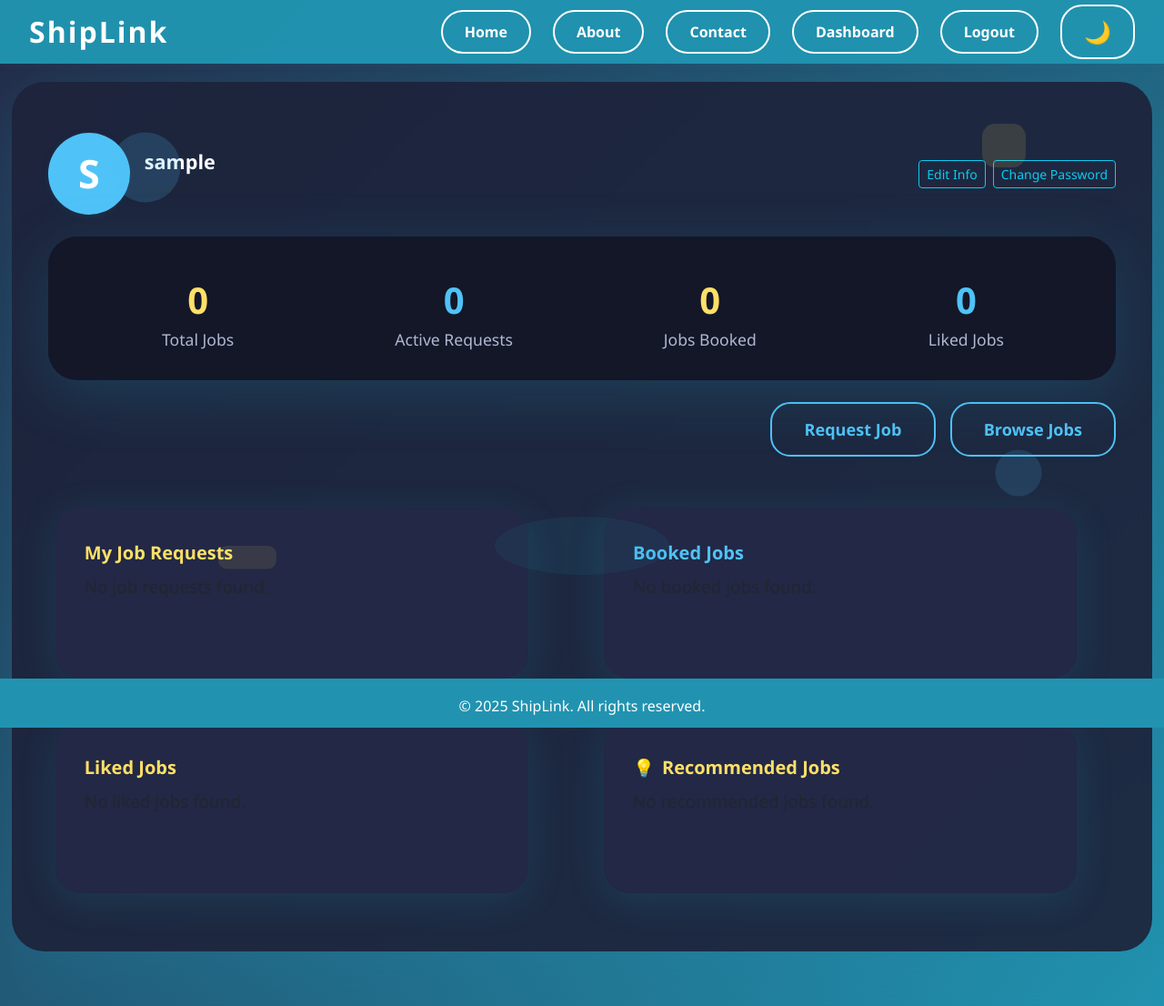
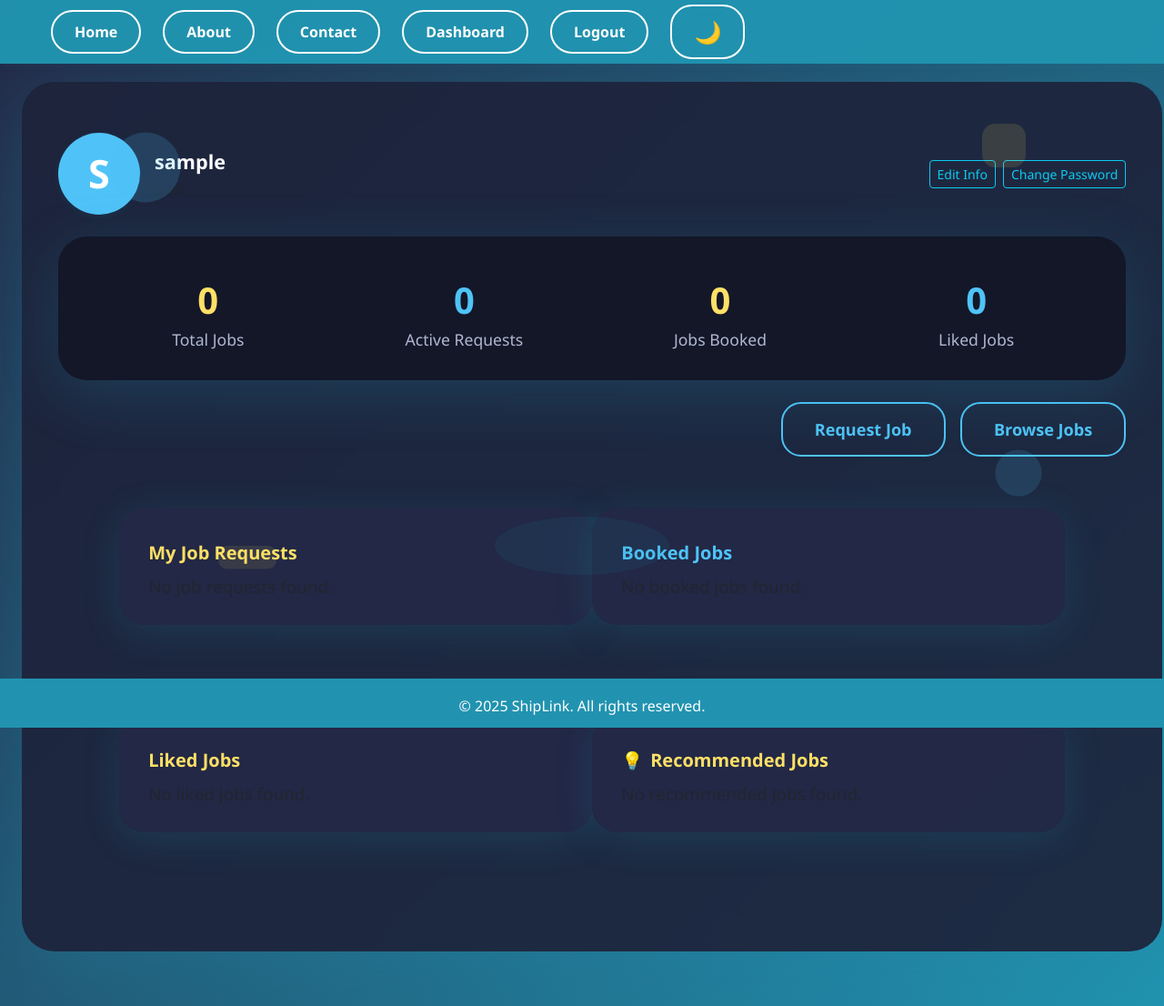
Before and after one commit to nikolasbatsaris/Final-Project-Internet-Programming, a Django app: page /dashboard/ in a window 1280 px wide. Shown: the whole page at 91% size. Run offline with Django 5.2, Linux system fonts and the light colour scheme; the visitor is signed in with stand-in values (Sample User, id 1); data comes from the database, SQL or seed files in the repository; data that the repository does not hold is empty.

Commit message:
Remove ShipLink logo from dashboard and browse jobs pages for cleaner UI

```diff
--- a/logistics/templates/dashboard.html
+++ b/logistics/templates/dashboard.html
@@ -329,7 +329,6 @@ body.light-mode .dashboard-list::-webkit-scrollbar-thumb {
 </head>
 <body>
     <header class="sticky-header">
-        <div class="header-logo">ShipLink</div>
         <nav class="nav">
         <a href="/">Home</a>
         <a href="/about">About</a>
@@ -345,6 +344,7 @@ body.light-mode .dashboard-list::-webkit-scrollbar-thumb {
         </nav>
     </header>
     <div class="main-content" style="position:relative;">
+      <div class="container-fluid px-2 px-md-4">
         <!-- Floating SVG background -->
         <svg class="bg-illustration" viewBox="0 0 1600 900" fill="none" xmlns="http://www.w3.org/2000/svg" style="position:absolute;top:0;left:0;width:100vw;height:100vh;pointer-events:none;z-index:1;">
           <circle cx="200" cy="180" r="48" fill="#4fc3f7" fill-opacity="0.18">
@@ -410,8 +410,8 @@ body.light-mode .dashboard-list::-webkit-scrollbar-thumb {
             <a href="{% url 'logistics:job_list' %}" class="btn btn-lg btn-outline-info fw-bold shadow-sm dashboard-action-btn" style="border-radius: 22px; min-width: 160px; font-size: 1.13rem;">Browse Jobs</a>
                             </div>
           <!-- Dashboard Grid -->
-          <div class="dashboard-grid w-100 d-grid" style="grid-template-columns: repeat(2, 1fr); grid-template-rows: repeat(2, 1fr); gap: 48px 48px; min-height: 480px; width: 100vw; max-width: 1600px; margin: 0 auto;">
-            <div class="dashboard-card h-100 d-flex flex-column">
+          <div class="dashboard-grid row w-100" style="gap: 32px 0; min-height: 480px; width: 100vw; max-width: 1600px; margin: 0 auto;">
+            <div class="dashboard-card col-12 col-md-6 col-lg-6 h-100 d-flex flex-column mb-4">
               <div class="fw-bold mb-2" style="color:#4fc3f7;font-size:1.25rem;">My Job Requests</div>
               <div class="dashboard-list flex-grow-1" style="overflow-y:auto;max-height:260px;">
                 {% for request in job_requests %}
@@ -432,7 +432,7 @@ body.light-mode .dashboard-list::-webkit-scrollbar-thumb {
                         {% endfor %}
                             </div>
                     </div>
-            <div class="dashboard-card h-100 d-flex flex-column">
+            <div class="dashboard-card col-12 col-md-6 col-lg-6 h-100 d-flex flex-column mb-4">
               <div class="fw-bold mb-2" style="color:#2193b0;font-size:1.25rem;">Booked Jobs</div>
               <div class="dashboard-list flex-grow-1" style="overflow-y:auto;max-height:260px;">
                 {% for booked in booked_jobs %}
@@ -446,7 +446,7 @@ body.light-mode .dashboard-list::-webkit-scrollbar-thumb {
                     {% endfor %}
                     </div>
             </div>
-            <div class="dashboard-card h-100 d-flex flex-column">
+            <div class="dashboard-card col-12 col-md-6 col-lg-6 h-100 d-flex flex-column mb-4">
               <div class="fw-bold mb-2" style="color:#ffe066;font-size:1.25rem;">Liked Jobs</div>
               <div class="dashboard-list flex-grow-1" style="overflow-y:auto;max-height:260px;">
                     {% for job in liked_jobs %}
@@ -460,7 +460,7 @@ body.light-mode .dashboard-list::-webkit-scrollbar-thumb {
                     {% endfor %}
                     </div>
             </div>
-            <div class="dashboard-card h-100 d-flex flex-column">
+            <div class="dashboard-card col-12 col-md-6 col-lg-6 h-100 d-flex flex-column mb-4">
               <div class="fw-bold mb-2 d-flex align-items-center" style="color:#ffe066;font-size:1.25rem;"><span style="font-size:1.2rem;">&#128161;</span><span class="ms-2">Recommended Jobs</span></div>
               <div class="dashboard-list flex-grow-1" style="overflow-y:auto;max-height:260px;">
                     {% for job in recommended_jobs %}
@@ -554,6 +554,7 @@ body.light-mode .dashboard-list::-webkit-scrollbar-thumb {
                   <div id="changePasswordMsg" class="mb-2"></div>
                   <button type="submit" class="btn btn-warning w-100">Change Password</button>
                 </form>
+            </div>
         </div>
     </div>
         </div>
--- a/logistics/templates/job_list.html
+++ b/logistics/templates/job_list.html
@@ -431,9 +431,6 @@
     </style>
 </head>
 <body>
-    <div style="position: absolute; left: 32px; top: 24px; z-index: 10; font-size: 2rem; font-weight: bold; color: #2193b0; letter-spacing: 2px; font-family: 'Segoe UI', Arial, sans-serif;">
-        ShipLink
-    </div>
     <div class="nav">
         <a href="/">Home</a>
         <a href="/about">About</a>
```
Lines whose indentation alone changed are shown as unchanged.
